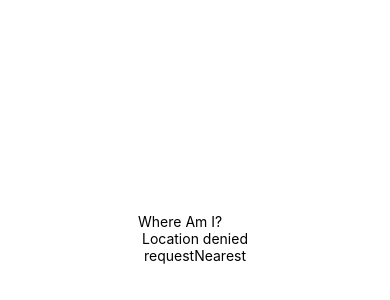
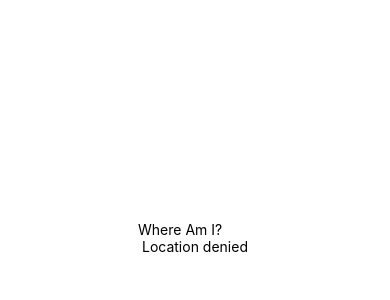
Before and after one commit to Scott-Guinn/rum-compass, a React Native app: screen / in a window 390 px wide. Shown: the part 184-484 px from the top of the page. Built offline with nearby package versions, Linux system fonts and the light colour scheme.

Commit message:
bearing to destination successfully retrieved from server

```diff
--- a/App.js
+++ b/App.js
@@ -11,6 +11,7 @@ export default function App() {
   const [latitude, setLatitude] = useState(null);
   const [longitude, setLongitude] = useState(null);
   const [heading, setHeading] = useState(null);
+  const [bearing, setBearing] = useState(null);
 
   const [location, setLocation] = useState(null);
   const [permissionGranted, setPermissionGranted] = useState(false);
@@ -38,6 +39,7 @@ export default function App() {
     }
 
     let location = await Location.getCurrentPositionAsync({})
+    let bearing = await requestNearest(location.coords.latitude, location.coords.longitude);
 
     setLatitude(location.coords.latitude);
     setLongitude(location.coords.longitude);
@@ -45,14 +47,14 @@ export default function App() {
     setLocation(JSON.stringify(location));
   }
 
-  const requestNearest = () => {
-    console.log('requestNearest has been called');
-    const position = {lat: latitude, lng: longitude};
+  const requestNearest = (lat, long) => {
+    console.log('requestNearest has been called: ', lat, long);
+
+    const position = {lat: lat, lng: long};
     axios.post(`http://localhost:8000/`, { position: position, wantMost: "bar" })
     .then(({ data }) => {
       console.log('Bearing to destination: ', data.bearing);
-      // setBearing(data.bearing);
-      // console.log('Data from server: ', data);
+      setBearing(data.bearing);
     }).catch((err) => {
       console.log('error in GET request to server: ', err);
     })
@@ -67,14 +69,12 @@ export default function App() {
             <Text>latitude: {latitude}</Text>
             <Text>longitude: {longitude}</Text>
             <Text>heading: {heading}</Text>
+            <Text>bearing: {bearing}</Text>
           </View>) : (
           <Text> Location denied </Text>
         )}
 
         <StatusBar style="auto" />
-      </TouchableOpacity>
-      <TouchableOpacity>
-        <Text onPress={requestNearest}> requestNearest </Text>
       </TouchableOpacity>
     </View>
   );
```
